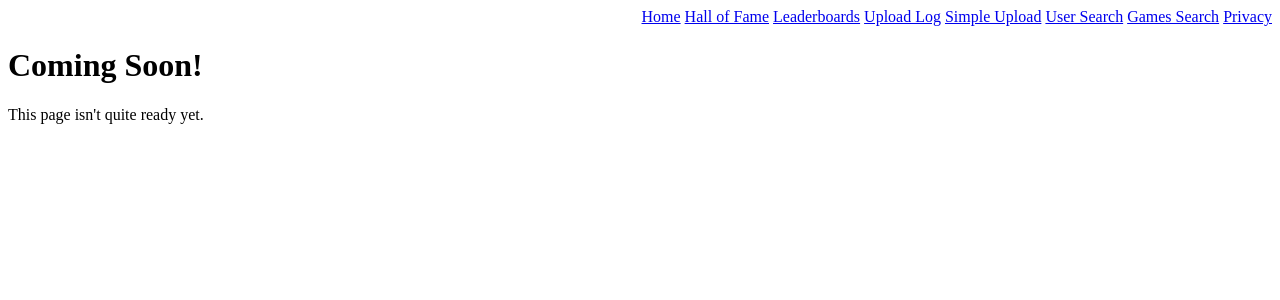
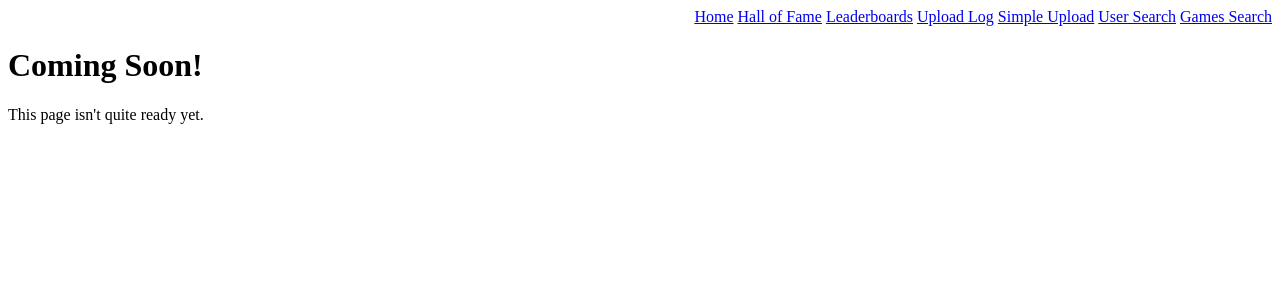
Before and after one commit to avandever/keytracker, a Flask app: page /fame in a window 1280 px wide. Shown: the top 300 px of the page. Run offline with Flask 2, Linux system fonts and the light colour scheme; parts of the project's set-up code (start-up, migrations or seed data) failed here and were passed over.

Commit message:
Update navigation.html
Remove privacy link for now

```diff
--- a/keytracker/templates/navigation.html
+++ b/keytracker/templates/navigation.html
@@ -7,6 +7,5 @@
         <a href="{{ url_for('ui.upload_simple') }}">Simple Upload</a>
         <a href="{{ url_for('ui.user_search') }}">User Search</a>
         <a href="{{ url_for('ui.games') }}">Games Search</a>
-        <a href="{{ url_for('ui.privacy') }}">Privacy</a>
     </nav>
 </header>
```
